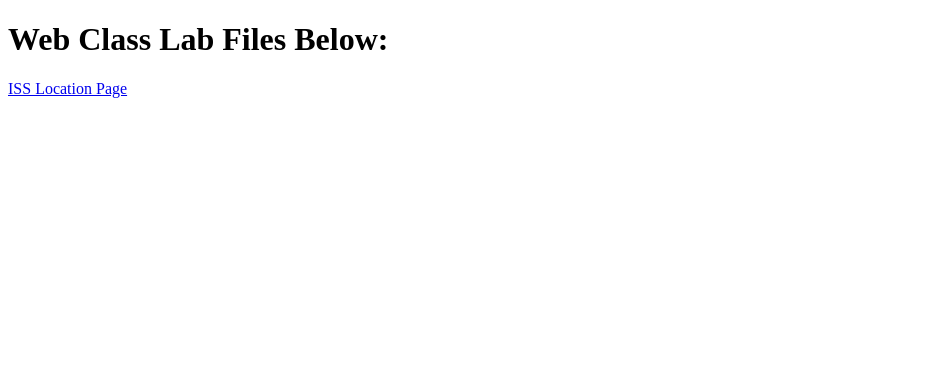
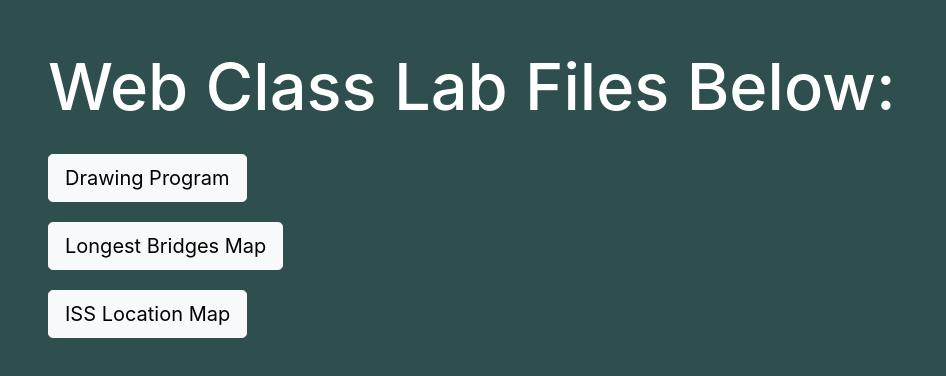
Before and after one commit to natalie-pratt/Web-Programming-Labs, a plain HTML site: page index.html in a window 1280 px wide. Shown: the whole page, without its empty margins (0-946 px from the left). Drawn offline with nearby package versions, Linux system fonts and the light colour scheme.

Commit message:
Index.html file added

```diff
--- /dev/null
+++ b/index-style.css
@@ -0,0 +1,22 @@
+
+body {
+    background-color: darkslategrey;
+}
+
+h1 {
+    color: white;
+    font-size: 65px;
+}
+
+a {
+    color: black;
+}
+
+a:hover {
+    text-decoration: none;
+    color: darkslategrey;
+}
+
+.link-button {
+    margin-top: 20px;
+}
--- a/index.html
+++ b/index.html
@@ -3,14 +3,46 @@
 <head>
     <meta charset="UTF-8">
     <title>Web Class Files</title>
+
+    <!-- Bootstrap -->
+    <link rel="stylesheet"
+        href="https://cdn.jsdelivr.net/npm/bootstrap@4.6.2/dist/css/bootstrap.min.css"
+        integrity="sha384-xOolHFLEh07PJGoPkLv1IbcEPTNtaed2xpHsD9ESMhqIYd0nLMwNLD69Npy4HI+N"
+        crossorigin="anonymous">
+
+    <!-- My CSS File -->
+    <link rel="stylesheet" type="text/css" href="index-style.css">
 </head>
-<body>
+<body class="m-5">
 
-<h1>Web Class Lab Files Below:</h1>
+    <h1>Web Class Lab Files Below:</h1>
 
-<a href="https://natalie-pratt.github.io/Web-Programming-Labs/Week7/international_space_station/iss_location.html">
-  ISS Location Page
-</a>
+    <div id="week-6-links">
+        <div id="drawing-program">
+            <button class="link-button btn btn-light btn-lg">
+            <a href="https://natalie-pratt.github.io/Web-Programming-Labs/Week6/canvas/drawing_program.html">
+                Drawing Program
+            </a></button>
+        </div>
+
+        <div id="bridge-map">
+            <button class="link-button btn btn-light btn-lg">
+            <a href="https://natalie-pratt.github.io/Web-Programming-Labs/Week6/longest_bridge_map/bridge_map.html">
+                Longest Bridges Map
+            </a></button>
+        </div>
+
+    </div>
+
+    <div id="week-7-links">
+        <div id="iss-location">
+            <button class="link-button btn btn-light btn-lg">
+            <a href="https://natalie-pratt.github.io/Web-Programming-Labs/Week7/international_space_station/iss_location.html">
+                ISS Location Map
+            </a></button>
+        </div>
+    </div>
+
 
 </body>
 </html>
```
